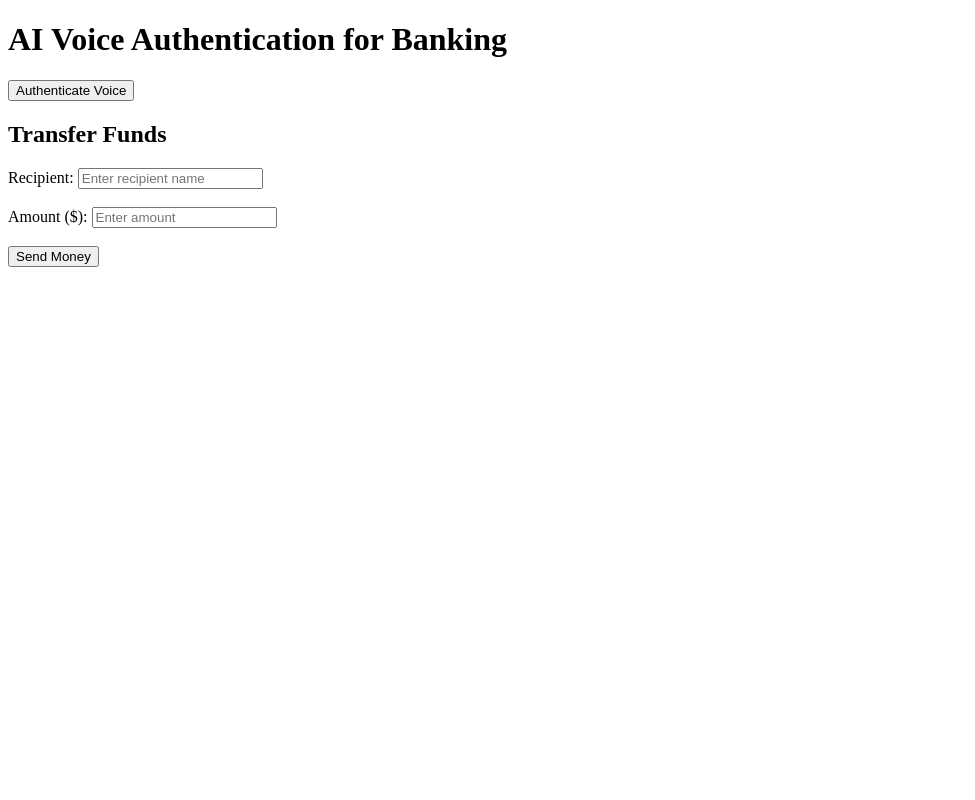
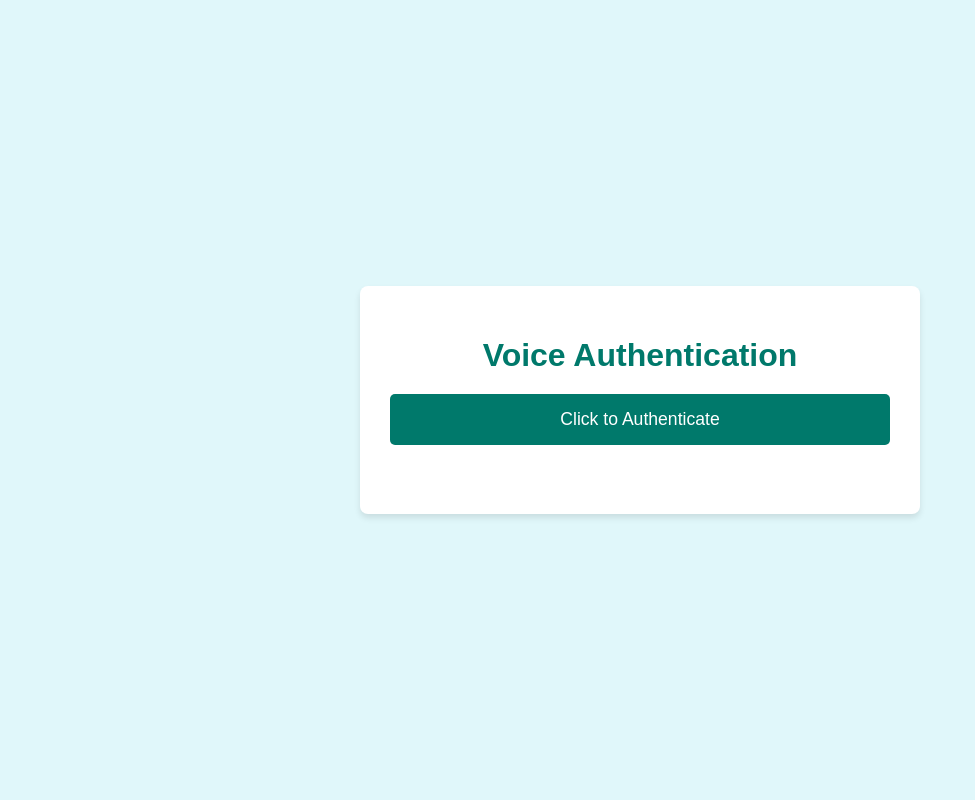
Before and after one commit to Niloofar-03/AIForBanking, a Flask app: page / in a window 1280 px wide. Shown: the whole page, without its empty margins (0-975 px from the left). Run offline with Flask 3, Linux system fonts and the light colour scheme.

Commit message:
Your commit message

```diff
--- a/templates/index.html
+++ b/templates/index.html
@@ -3,80 +3,171 @@
 <head>
     <meta charset="UTF-8">
     <meta name="viewport" content="width=device-width, initial-scale=1.0">
-    <title>AI Voice Authentication</title>
+    <title>Voice Authentication</title>
+    <script src="https://code.jquery.com/jquery-3.6.0.min.js"></script>
+    <style>
+        /* General Page Style */
+        body {
+            font-family: 'Arial', sans-serif;
+            background: #e0f7fa;
+            color: #444;
+            margin: 0;
+            padding: 0;
+            display: flex;
+            justify-content: center;
+            align-items: center;
+            height: 100vh;
+            overflow: hidden;
+        }
+
+        h1, h2 {
+            color: #00796b;
+            font-size: 2rem;
+            text-align: center;
+            margin-bottom: 20px;
+        }
+
+        /* Container Styles */
+        .container {
+            background-color: #ffffff;
+            padding: 30px;
+            border-radius: 8px;
+            box-shadow: 0px 4px 6px rgba(0, 0, 0, 0.1);
+            width: 100%;
+            max-width: 500px;
+            text-align: center;
+        }
+
+        /* Button Styling */
+        button {
+            background-color: #00796b;
+            color: white;
+            border: none;
+            padding: 15px 30px;
+            font-size: 1.1rem;
+            border-radius: 5px;
+            cursor: pointer;
+            width: 100%;
+            transition: background-color 0.3s;
+            margin-bottom: 20px;
+        }
+
+        button:hover {
+            background-color: #004d40;
+        }
+
+        /* Form and Input Styling */
+        input[type="number"],
+        input[type="text"] {
+            width: 100%;
+            padding: 10px;
+            margin-bottom: 10px;
+            font-size: 1rem;
+            border-radius: 5px;
+            border: 1px solid #ccc;
+        }
+
+        label {
+            font-weight: bold;
+            font-size: 1.1rem;
+            color: #00796b;
+            display: block;
+            margin-bottom: 5px;
+        }
+
+        /* Messages */
+        p {
+            color: #00796b;
+            font-size: 1rem;
+            margin-top: 10px;
+        }
+
+        #authMessage,
+        #transactionMessage {
+            color: #d32f2f;
+            font-size: 1.2rem;
+            font-weight: bold;
+        }
+
+        /* Hide Transaction Section initially */
+        #transactionSection {
+            display: none;
+        }
+    </style>
 </head>
 <body>
-    <h1>AI Voice Authentication for Banking</h1>
+    <div class="container">
+        <!-- Authentication Section -->
+        <div id="authSection">
+            <h1>Voice Authentication</h1>
+            <button id="authenticateBtn">Click to Authenticate</button>
+            <p id="authMessage"></p>
+        </div>
 
-    <button onclick="authenticateVoice()">Authenticate Voice</button>
-    <p id="authStatus"></p>
-
-    <h2>Transfer Funds</h2>
-    <label>Recipient:</label>
-    <input type="text" id="recipient" placeholder="Enter recipient name"><br><br>
-
-    <label>Amount ($):</label>
-    <input type="number" id="amount" placeholder="Enter amount"><br><br>
-
-    <button onclick="transferFunds()">Send Money</button>
-    <p id="transactionStatus"></p>
+        <!-- Transaction Section (Hidden initially) -->
+        <div id="transactionSection">
+            <h2>Transaction Page</h2>
+            <form id="transactionForm">
+                <label for="amount">Amount to Transfer:</label>
+                <input type="number" id="amount" name="amount" required><br>
+                <label for="recipient">Recipient:</label>
+                <input type="text" id="recipient" name="recipient" required><br>
+                <button type="submit">Transfer Funds</button>
+            </form>
+            <p id="transactionMessage"></p>
+            <button id="newTransactionBtn">Do Another Transaction</button>  <!-- New button to start over -->
+        </div>
+    </div>
 
     <script>
-        function authenticateVoice() {
-            fetch('/authenticate-voice')
-                .then(response => response.json())
-                .then(data => {
-                    document.getElementById('authStatus').innerText = data.message;
-                })
-                .catch(error => console.error("Error:", error));
-        }
+        // When the button is clicked, start voice authentication
+        $("#authenticateBtn").click(function() {
+            $("#authMessage").text("Please say the Secret Key for authentication...");
+            $.ajax({
+                url: '/authenticate-voice',
+                method: 'POST',
+                success: function(response) {
+                    if(response.status == "success") {
+                        $("#authSection").hide();
+                        $("#transactionSection").show();
+                        $("#authMessage").text(response.message);
+                    } else {
+                        $("#authMessage").text(response.message);
+                    }
+                },
+                error: function() {
+                    $("#authMessage").text("An error occurred during authentication.");
+                }
+            });
+        });
 
-        function transferFunds() {
-            let recipient = document.getElementById("recipient").value;
-            let amount = document.getElementById("amount").value;
+        // Handle form submission for the transaction
+        $("#transactionForm").submit(function(event) {
+            event.preventDefault();
+            const amount = $("#amount").val();
+            const recipient = $("#recipient").val();
 
-            fetch('/transfer', {
-                method: "POST",
-                headers: {"Content-Type": "application/json"},
-                body: JSON.stringify({recipient: recipient, amount: amount})
-            })
-            .then(response => response.json())
-            .then(data => {
-                document.getElementById("transactionStatus").innerText = data.message;
-            })
-            .catch(error => console.error("Error:", error));
-        }
+            $.ajax({
+                url: '/transfer',
+                method: 'POST',
+                contentType: 'application/json',
+                data: JSON.stringify({ amount, recipient }),
+                success: function(response) {
+                    $("#transactionMessage").text(response.message);
+                },
+                error: function() {
+                    $("#transactionMessage").text("An error occurred during the transaction.");
+                }
+            });
+        });
+
+        // Handle clicking the "Do Another Transaction" button
+        $("#newTransactionBtn").click(function() {
+            $("#transactionForm")[0].reset();
+            $("#transactionMessage").text("");
+            $("#transactionSection").hide();
+            $("#authSection").show();
+        });
     </script>
 </body>
 </html>
-<script>
-    function transferFunds() {
-        // Collect recipient and amount from the form inputs
-        let recipient = document.getElementById("recipient").value;
-        let amount = document.getElementById("amount").value;
-
-        // Check if the recipient and amount are provided
-        if (!recipient || !amount) {
-            document.getElementById("transactionStatus").innerText = "Recipient and amount are required.";
-            return;  // Don't proceed if data is missing
-        }
-
-        // Send a POST request to the /transfer route
-        fetch('/transfer', {
-            method: "POST",
-            headers: {
-                "Content-Type": "application/json"
-            },
-            body: JSON.stringify({ recipient: recipient, amount: amount })
-        })
-        .then(response => response.json())  // Parse the JSON response
-        .then(data => {
-            // Show success message or handle errors
-            document.getElementById("transactionStatus").innerText = data.message || data.error;
-        })
-        .catch(error => {
-            console.error("Error:", error);
-            document.getElementById("transactionStatus").innerText = "An error occurred.";
-        });
-    }
-</script>
```
Also changed, not shown: Test Microphone Access.py (added, +17 -0 lines), requirements.txt (added, +69 -0 lines), 2 other files.
